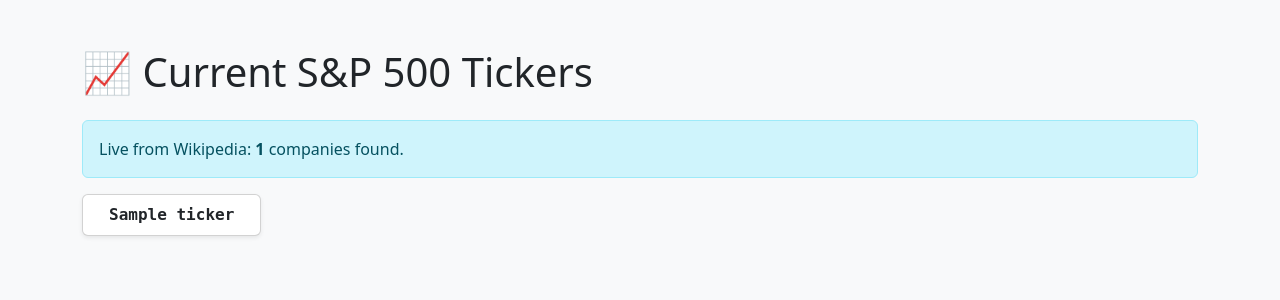
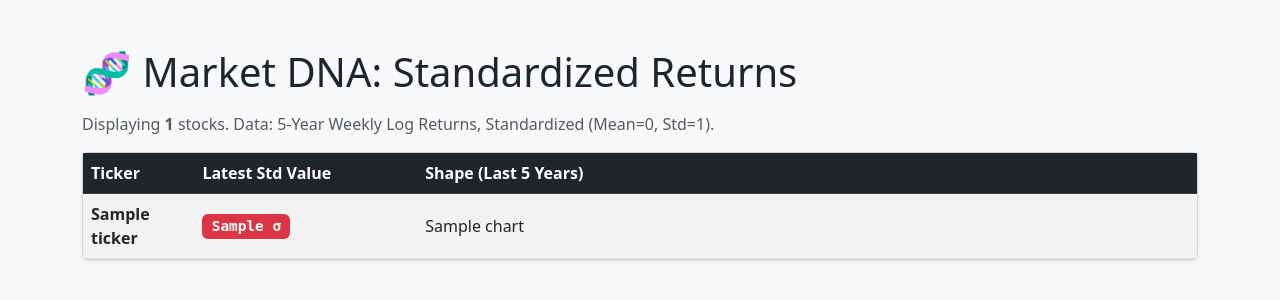
Before and after one commit to liron-dev/k-means-500, a Flask app: template templates/index.html in a window 1280 px wide. Shown: the top 300 px of the page. Run offline with Flask 3, Linux system fonts and the light colour scheme; the template is opened without the code that fills it: most values are stand-ins (such as "Sample title", 1, 10 or a date in 2020); parts of the project's set-up code (start-up, migrations or seed data) failed here and were passed over.

Commit message:
added returns graph and latest value

```diff
--- a/app.py
+++ b/app.py
@@ -1,28 +1,97 @@
 from flask import Flask, render_template
 import pandas as pd
+import yfinance as yf
+import requests
 import io
-import requests
+import numpy as np
 
 app = Flask(__name__)
+cache = {"data": None}
 
 
 # Wikipedia is the most frequently updated community-driven source for the S&P 500:
-def get_latest_sp500():
+def get_tickers():
     url = 'https://en.wikipedia.org/wiki/List_of_S%26P_500_companies'
     headers = {"User-Agent": "Mozilla/5.0"}
     response = requests.get(url, headers=headers)
-    tables = pd.read_html(io.StringIO(response.text))
-    df = tables[0]
-    tickers = df.iloc[:, 0].tolist()
-    clean_tickers = [str(t).replace('.', '-') for t in tickers]
-    return sorted(clean_tickers)
+    df = pd.read_html(io.StringIO(response.text))[0]
+    return [str(t).replace('.', '-') for t in df.iloc[:, 0].tolist()]
+
+
+def make_sparkline(values):
+    if len(values) < 2: return ""
+    width, height = 500, 120
+
+    # This captures the REAL min and max of the stock's 5-year history
+    min_val, max_val = np.min(values), np.max(values)
+    if max_val == min_val: return ""
+
+    points = []
+    for i, val in enumerate(values):
+        x = (i / (len(values) - 1)) * width
+        # This maps the real growth (e.g. 100 to 300) to the SVG height
+        y = height - ((val - min_val) / (max_val - min_val) * height)
+        points.append(f"{x},{y}")
+
+    polyline = f'<polyline points="{" ".join(points)}" fill="none" stroke="#0d6efd" stroke-width="1.5"/>'
+    return f'<svg width="{width}" height="{height}" style="background:#f8f9fa; border-radius:4px;">{polyline}</svg>'
+
+
+def process_market_data():
+    print("🚀 Step 1: Getting Universe...")
+    tickers = get_tickers()
+    print("📥 Step 2: Downloading Data...")
+    raw_data = yf.download(tickers, period="5y", interval="1wk", auto_adjust=True)
+    prices = raw_data['Close'] if isinstance(raw_data.columns, pd.MultiIndex) else raw_data
+
+    # 1. Calculate Returns
+    rets = np.log(prices / prices.shift(1)).dropna(how="all")
+    max_nans = int(0.10 * len(rets))
+    rets = rets.loc[:, rets.isna().sum() <= max_nans]
+    rets = rets.ffill().bfill()
+
+    # 2. DATA FOR THE EYES (Visual Graph)
+    visual_paths = np.exp(rets.cumsum()) * 100
+    visual_vals = visual_paths.T.values
+
+    # 3. DATA FOR THE COMPUTER (K-Means DNA)
+    growth_paths = rets.cumsum()
+    X = growth_paths.T.values
+    mu = X.mean(axis=1, keepdims=True)
+    sd = X.std(axis=1, keepdims=True)
+    sd[sd == 0] = 1.0
+    Xz = (X - mu) / sd
+
+    # 4. Volatility (Last Std Value)
+    rets_vals = rets.T.values
+    rets_mu = rets_vals.mean(axis=1, keepdims=True)
+    rets_sd = rets_vals.std(axis=1, keepdims=True)
+    rets_z = (rets_vals - rets_mu) / rets_sd
+
+    final_list = []
+    valid_tickers = rets.columns.tolist()
+    for i, ticker in enumerate(valid_tickers):
+        # PASS THE VISUAL VALUE to the sparkline
+        chart = make_sparkline(visual_vals[i])
+
+        final_list.append({
+            "ticker": ticker,
+            "chart": chart,
+            "last_val": round(float(rets_z[i][-1]), 2),
+            "dna": Xz[i].tolist()  # Store the DNA for the next KM step
+        })
+
+    cache['data'] = final_list
+    print(f"✅ Ready! Processed {len(final_list)} stocks.")
 
 
 @app.route('/')
 def index():
-    tickers = get_latest_sp500()
-    return render_template('index.html', tickers=tickers, count=len(tickers))
+    if not cache['data']:
+        return "<h1>Processing...</h1><p>Check terminal. Refresh in 1 minute.</p>"
+    return render_template('index.html', stocks=cache['data'], count=len(cache['data']))
 
 
 if __name__ == '__main__':
-    app.run(debug=True, port=5000)
+    process_market_data()
+    app.run(debug=False, port=5000)
--- a/templates/index.html
+++ b/templates/index.html
@@ -2,27 +2,48 @@
 <html lang="en">
 <head>
     <meta charset="UTF-8">
-    <title>Live S&P 500 List</title>
+    <title>Step 4: Standardized Shapes</title>
     <link href="https://cdn.jsdelivr.net/npm/bootstrap@5.3.0/dist/css/bootstrap.min.css" rel="stylesheet">
     <style>
-        .ticker-box { font-weight: bold; font-family: monospace; }
+        .val-box { font-family: monospace; font-size: 0.9em; }
+        td { vertical-align: middle; }
     </style>
 </head>
 <body class="bg-light">
     <div class="container mt-5">
-        <h1 class="mb-4">📈 Current S&P 500 Tickers</h1>
-        <div class="alert alert-info">
-            Live from Wikipedia: <strong>{{ count }}</strong> companies found.
-        </div>
+        <h1 class="mb-3">🧬 Market DNA: Standardized Returns</h1>
+        <p class="text-muted">
+            Displaying <strong>{{ count }}</strong> stocks.
+            Data: 5-Year Weekly Log Returns, Standardized (Mean=0, Std=1).
+        </p>
 
-        <div class="row g-2">
-            {% for ticker in tickers %}
-            <div class="col-6 col-md-2">
-                <div class="card p-2 text-center shadow-sm ticker-box">
-                    {{ ticker }}
-                </div>
+        <div class="card shadow-sm">
+            <div class="card-body p-0">
+                <table class="table table-hover table-striped mb-0">
+                    <thead class="table-dark">
+                        <tr>
+                            <th width="10%">Ticker</th>
+                            <th width="20%">Latest Std Value</th>
+                            <th>Shape (Last 5 Years)</th>
+                        </tr>
+                    </thead>
+                    <tbody>
+                        {% for stock in stocks %}
+                        <tr>
+                            <td class="fw-bold">{{ stock.ticker }}</td>
+                            <td>
+                                <span class="badge {{ 'bg-success' if stock.last_val > 0 else 'bg-danger' }} val-box">
+                                    {{ stock.last_val }} σ
+                                </span>
+                            </td>
+                            <td>
+                                {{ stock.chart|safe }}
+                            </td>
+                        </tr>
+                        {% endfor %}
+                    </tbody>
+                </table>
             </div>
-            {% endfor %}
         </div>
     </div>
 </body>
```
